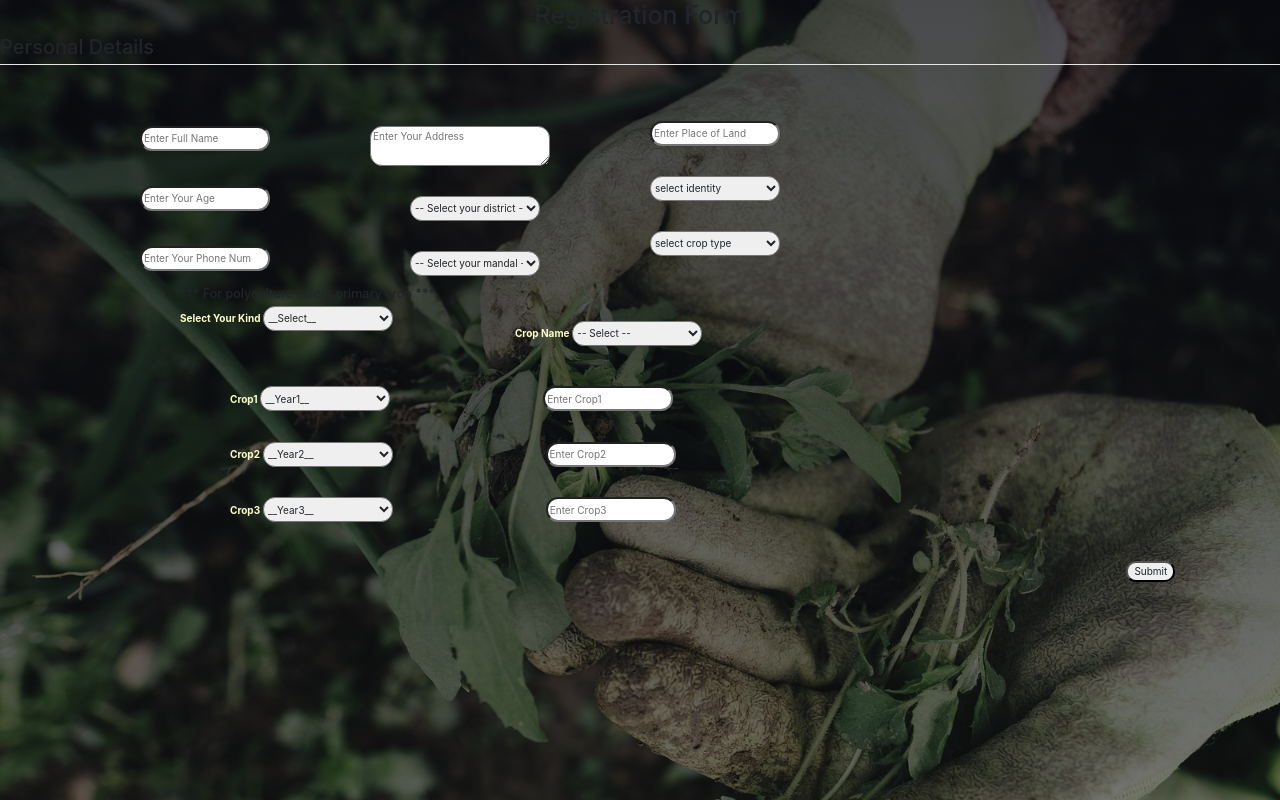
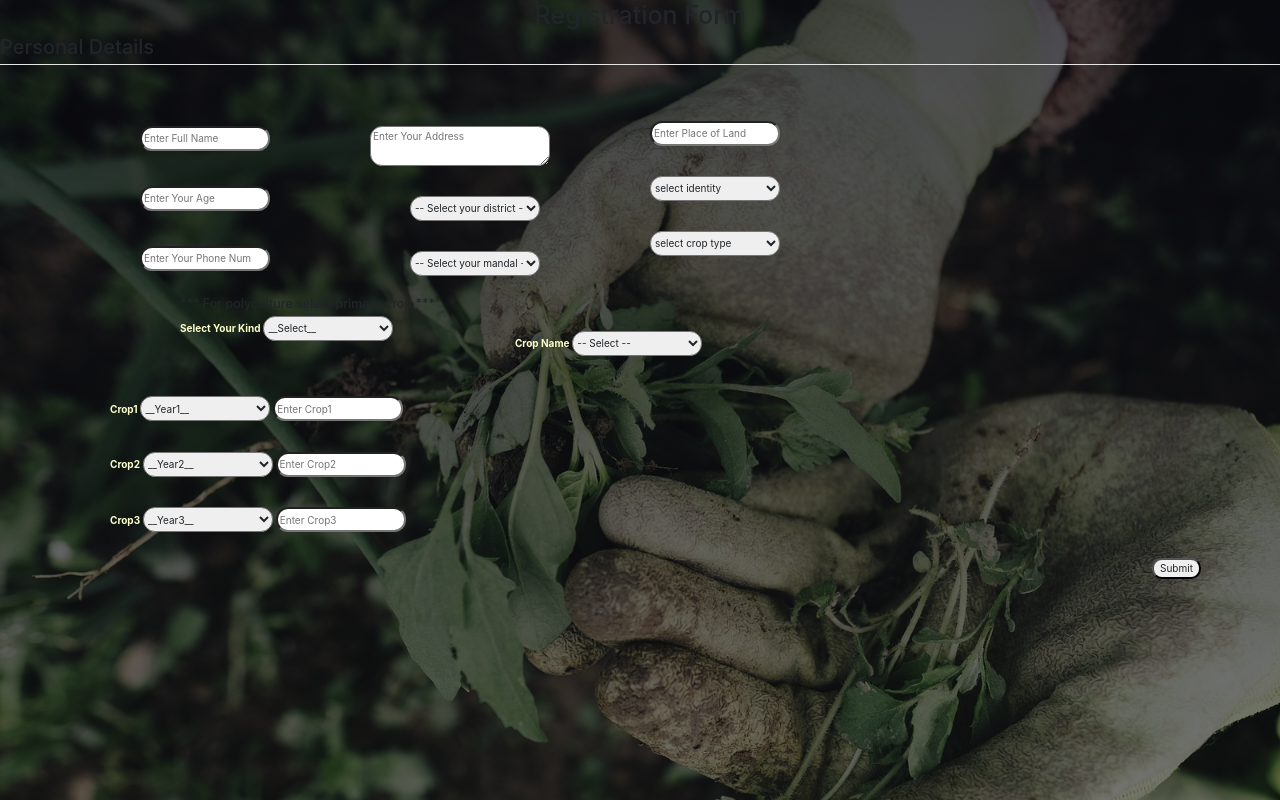
Before and after one commit to saiteja5b1/btech-project, a Flask app: template application/templates/register.html in a window 1280 px wide. Run offline with Flask 2, Linux system fonts and the light colour scheme; the template is opened without the code that fills it, so the values that code supplies are empty; some libraries are stand-ins or nearby versions.

Commit message:
Update registration_css.css

```diff
--- a/application/static/registration_css.css
+++ b/application/static/registration_css.css
@@ -109,15 +109,15 @@
     float:left;
     clear:left;
     margin-left:18em;
-    margin-top:1em;
+    margin-top:2em;
 }
 #prev_det{
     float:left;
     clear:left;
     margin-top:4em;
-    margin-left:23em;
+    margin-left:11em;
 }
-#prev_det input{
+#crop1,#cr1,#crop2,#cr2,#crop3,#cr3{
     margin-left:15em;
 }
 .prev_det2,.prev_det3{
@@ -134,8 +134,9 @@
 #submit{
     float:left;
     clear:left;
-    margin-left:88%;
-    margin-top:3%;
+    margin-left:90%;
+    margin-top:2%;
+    margin-bottom: 1%;
 }
 #submit{
     border-radius:1em;
```
